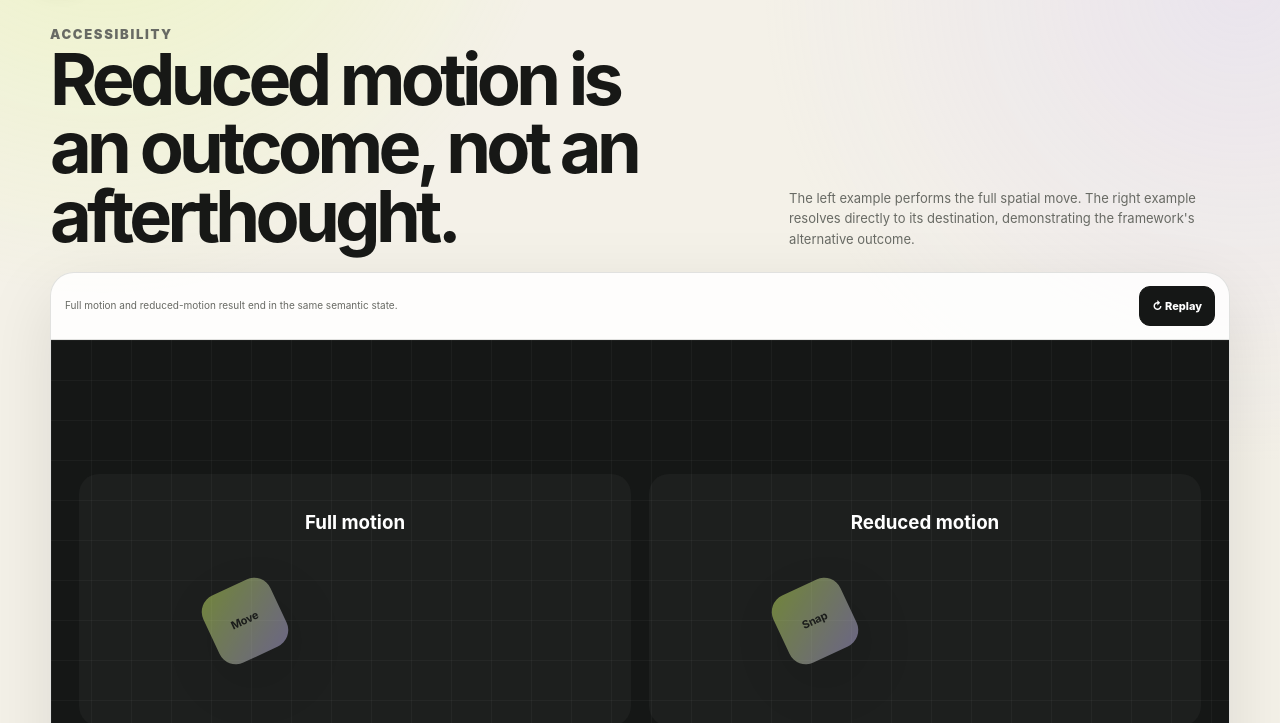
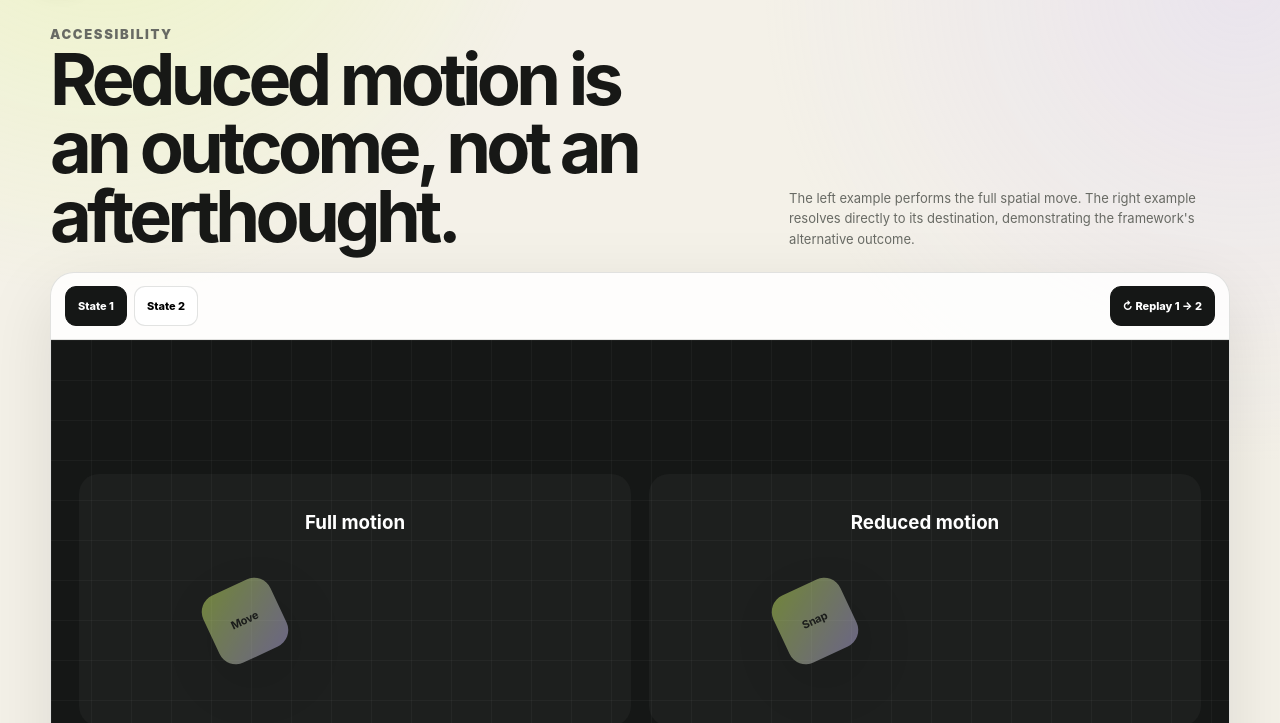
Before and after one commit to digiguru/spacial-stage, a website built with Vite: page demos/reduced-motion.html in a window 1280 px wide. Shown: the part 77-800 px from the top of the page. Built offline with nearby package versions, Linux system fonts and the light colour scheme.

Commit message:
demo: add direct state navigation to reduced-motion

```diff
--- a/demos/reduced-motion.html
+++ b/demos/reduced-motion.html
@@ -15,7 +15,7 @@
 <main class="demo-shell">
 <section class="demo-hero"><div><p class="eyebrow">Accessibility</p><h1>Reduced motion is an outcome, not an afterthought.</h1></div><p>The left example performs the full spatial move. The right example resolves directly to its destination, demonstrating the framework's alternative outcome.</p></section>
 <section class="demo-panel">
-<div class="demo-toolbar"><p class="lab-note">Full motion and reduced-motion result end in the same semantic state.</p><button class="demo-button demo-button-primary" data-replay>↻ Replay</button></div>
+<div class="demo-toolbar"><div class="lab-controls"><button class="demo-button is-active" data-state-target="one">State 1</button><button class="demo-button" data-state-target="two">State 2</button></div><button class="demo-button demo-button-primary" data-replay>↻ Replay 1 → 2</button></div>
 <div class="lab-stage motion-choice" data-lab-stage><div class="motion-choice-card"><div><h3>Full motion</h3><div id="motionObject" class="lab-object small" style="margin:50px auto"><div class="demo-object-copy"><strong>Move</strong><p>Full motion</p></div></div></div></div><div class="motion-choice-card"><div><h3>Reduced motion</h3><div id="reducedObject" class="lab-object small" style="margin:50px auto"><div class="demo-object-copy"><strong>Snap</strong><p>Reduced motion</p></div></div></div></div></div>
 
 </section>
```
